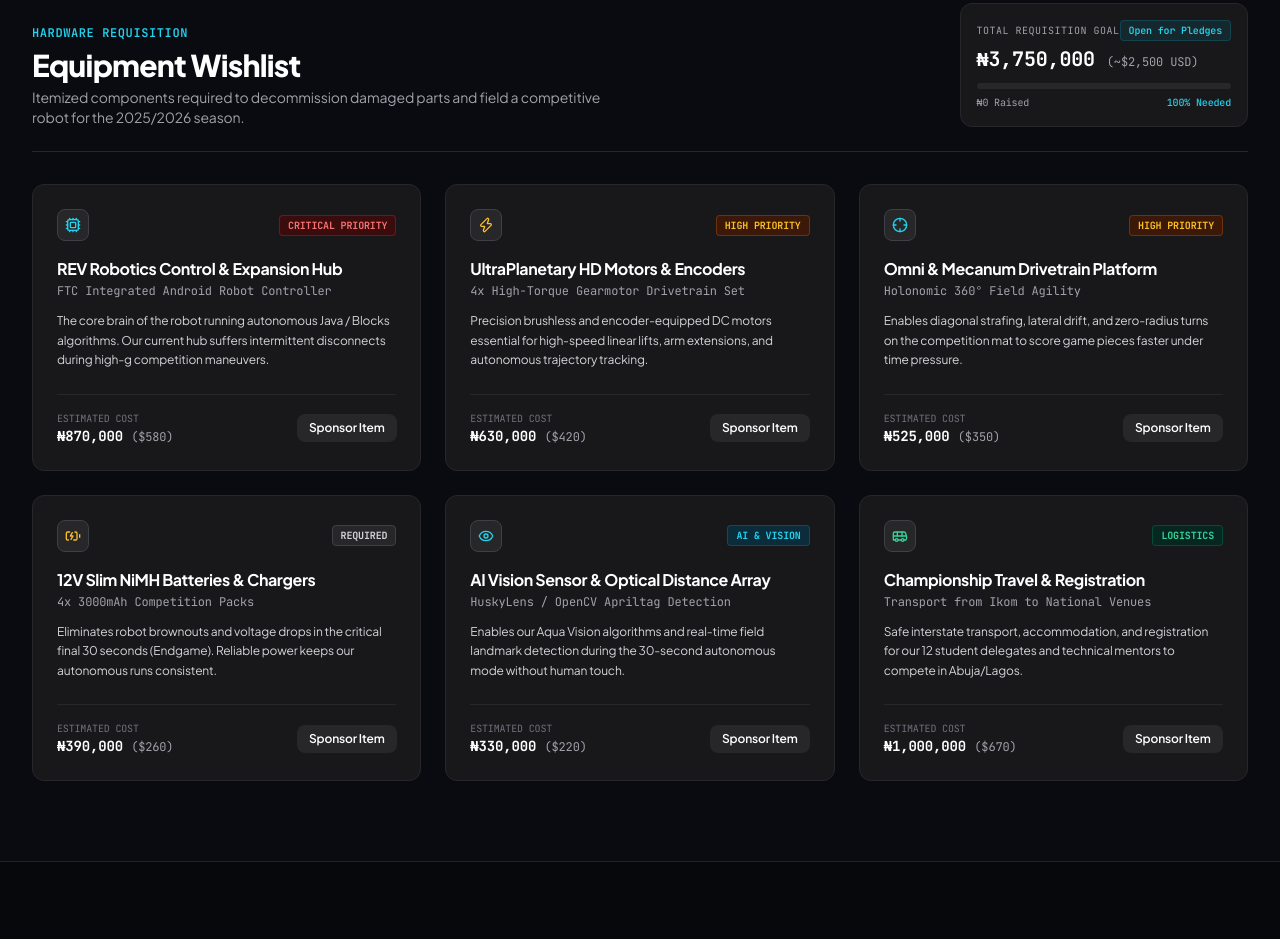
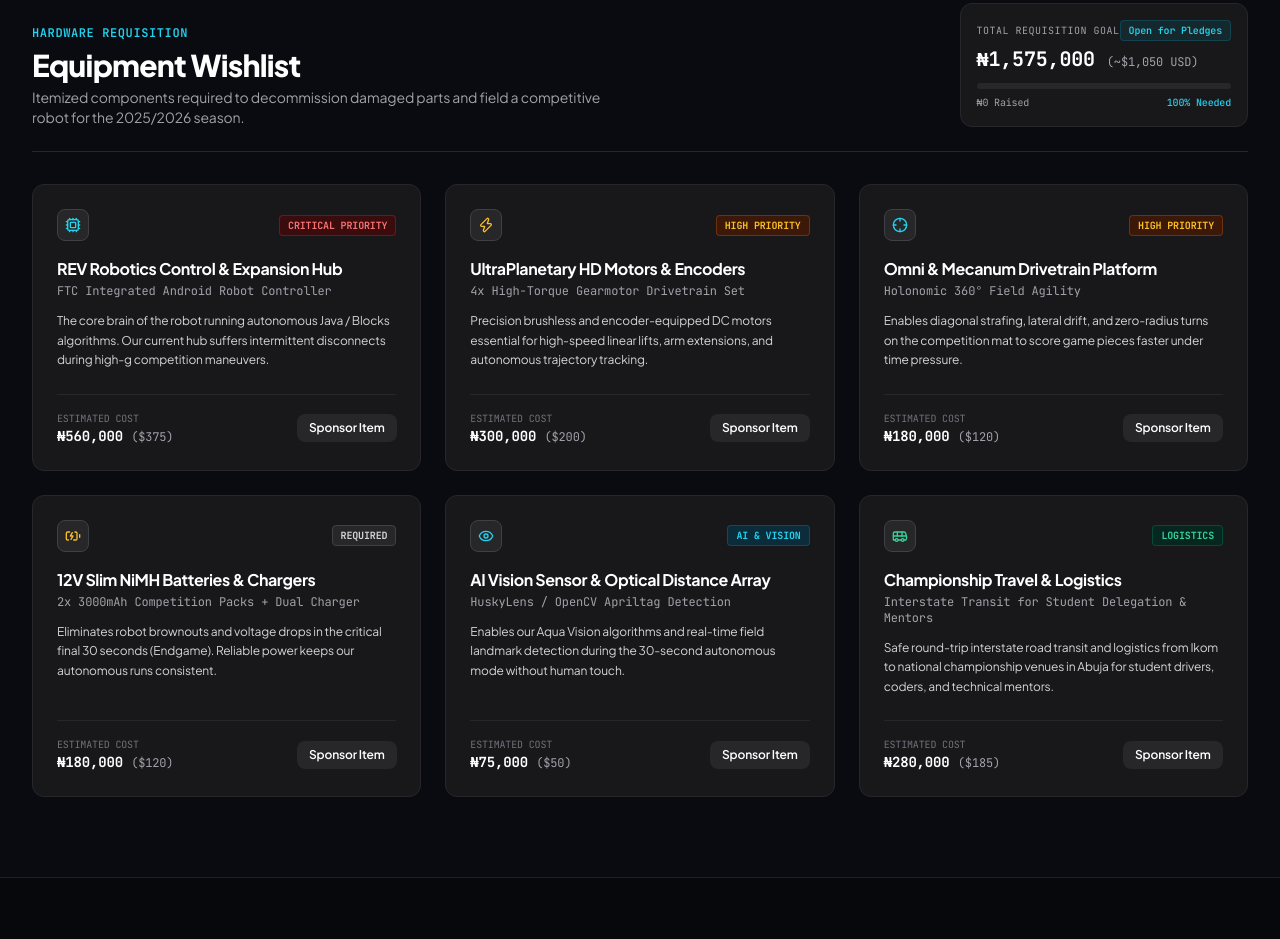
Before and after one commit to Jae3y/team-galaxy-website, a plain HTML site: page index.html in a window 1280 px wide. Shown: the part 944-1883 px from the top of the page. Drawn offline with nearby package versions, Linux system fonts and the light colour scheme.

Commit message:
fix(wishlist): calibrate hardware and travel figures to realistic 2026 market rates

```diff
--- a/index.html
+++ b/index.html
@@ -269,7 +269,7 @@
               <span class="text-[10px] font-mono text-zinc-400 uppercase tracking-wider">Total Requisition Goal</span>
               <span class="px-2 py-0.5 rounded text-[10px] font-mono font-semibold bg-cyan-500/10 text-cyan-400 border border-cyan-500/20">Open for Pledges</span>
             </div>
-            <div class="text-xl font-bold font-mono text-white mt-1">₦3,750,000 <span class="text-xs text-zinc-400 font-normal">(~$2,500 USD)</span></div>
+            <div class="text-xl font-bold font-mono text-white mt-1">₦1,575,000 <span class="text-xs text-zinc-400 font-normal">(~$1,050 USD)</span></div>
             <div class="w-full bg-zinc-800 h-1.5 rounded-full mt-2.5 overflow-hidden">
               <div class="bg-cyan-400 h-full rounded-full" style="width: 0%"></div>
             </div>
@@ -303,9 +303,9 @@
             <div class="mt-6 pt-4 border-t border-zinc-800 flex items-center justify-between">
               <div>
                 <span class="text-[10px] font-mono text-zinc-500 uppercase block">Estimated Cost</span>
-                <div class="text-sm font-bold font-mono text-white">₦870,000 <span class="text-xs text-zinc-400 font-normal">($580)</span></div>
+                <div class="text-sm font-bold font-mono text-white">₦560,000 <span class="text-xs text-zinc-400 font-normal">($375)</span></div>
               </div>
-              <button onclick="selectPledgeItem('REV Robotics Control & Expansion Hub', '₦870,000 / $580')" class="action-btn px-3 py-1.5 rounded-lg bg-zinc-800 hover:bg-cyan-500 hover:text-black text-white font-semibold text-xs transition-colors">
+              <button onclick="selectPledgeItem('REV Robotics Control & Expansion Hub', '₦560,000 / $375')" class="action-btn px-3 py-1.5 rounded-lg bg-zinc-800 hover:bg-cyan-500 hover:text-black text-white font-semibold text-xs transition-colors">
                 Sponsor Item
               </button>
             </div>
@@ -331,9 +331,9 @@
             <div class="mt-6 pt-4 border-t border-zinc-800 flex items-center justify-between">
               <div>
                 <span class="text-[10px] font-mono text-zinc-500 uppercase block">Estimated Cost</span>
-                <div class="text-sm font-bold font-mono text-white">₦630,000 <span class="text-xs text-zinc-400 font-normal">($420)</span></div>
+                <div class="text-sm font-bold font-mono text-white">₦300,000 <span class="text-xs text-zinc-400 font-normal">($200)</span></div>
               </div>
-              <button onclick="selectPledgeItem('UltraPlanetary HD Motors & Encoders', '₦630,000 / $420')" class="action-btn px-3 py-1.5 rounded-lg bg-zinc-800 hover:bg-cyan-500 hover:text-black text-white font-semibold text-xs transition-colors">
+              <button onclick="selectPledgeItem('UltraPlanetary HD Motors & Encoders', '₦300,000 / $200')" class="action-btn px-3 py-1.5 rounded-lg bg-zinc-800 hover:bg-cyan-500 hover:text-black text-white font-semibold text-xs transition-colors">
                 Sponsor Item
               </button>
             </div>
@@ -359,9 +359,9 @@
             <div class="mt-6 pt-4 border-t border-zinc-800 flex items-center justify-between">
               <div>
                 <span class="text-[10px] font-mono text-zinc-500 uppercase block">Estimated Cost</span>
-                <div class="text-sm font-bold font-mono text-white">₦525,000 <span class="text-xs text-zinc-400 font-normal">($350)</span></div>
+                <div class="text-sm font-bold font-mono text-white">₦180,000 <span class="text-xs text-zinc-400 font-normal">($120)</span></div>
               </div>
-              <button onclick="selectPledgeItem('Omni & Mecanum Drivetrain Platform', '₦525,000 / $350')" class="action-btn px-3 py-1.5 rounded-lg bg-zinc-800 hover:bg-cyan-500 hover:text-black text-white font-semibold text-xs transition-colors">
+              <button onclick="selectPledgeItem('Omni & Mecanum Drivetrain Platform', '₦180,000 / $120')" class="action-btn px-3 py-1.5 rounded-lg bg-zinc-800 hover:bg-cyan-500 hover:text-black text-white font-semibold text-xs transition-colors">
                 Sponsor Item
               </button>
             </div>
@@ -379,7 +379,7 @@
                 </span>
               </div>
               <h3 class="text-base font-bold text-white mt-4">12V Slim NiMH Batteries & Chargers</h3>
-              <div class="text-xs font-mono text-zinc-400 mt-0.5">4x 3000mAh Competition Packs</div>
+              <div class="text-xs font-mono text-zinc-400 mt-0.5">2x 3000mAh Competition Packs + Dual Charger</div>
               <p class="text-xs text-zinc-300 mt-3 leading-relaxed">
                 Eliminates robot brownouts and voltage drops in the critical final 30 seconds (Endgame). Reliable power keeps our autonomous runs consistent.
               </p>
@@ -387,9 +387,9 @@
             <div class="mt-6 pt-4 border-t border-zinc-800 flex items-center justify-between">
               <div>
                 <span class="text-[10px] font-mono text-zinc-500 uppercase block">Estimated Cost</span>
-                <div class="text-sm font-bold font-mono text-white">₦390,000 <span class="text-xs text-zinc-400 font-normal">($260)</span></div>
+                <div class="text-sm font-bold font-mono text-white">₦180,000 <span class="text-xs text-zinc-400 font-normal">($120)</span></div>
               </div>
-              <button onclick="selectPledgeItem('12V Slim NiMH Batteries & Chargers', '₦390,000 / $260')" class="action-btn px-3 py-1.5 rounded-lg bg-zinc-800 hover:bg-cyan-500 hover:text-black text-white font-semibold text-xs transition-colors">
+              <button onclick="selectPledgeItem('12V Slim NiMH Batteries & Chargers', '₦180,000 / $120')" class="action-btn px-3 py-1.5 rounded-lg bg-zinc-800 hover:bg-cyan-500 hover:text-black text-white font-semibold text-xs transition-colors">
                 Sponsor Item
               </button>
             </div>
@@ -415,9 +415,9 @@
             <div class="mt-6 pt-4 border-t border-zinc-800 flex items-center justify-between">
               <div>
                 <span class="text-[10px] font-mono text-zinc-500 uppercase block">Estimated Cost</span>
-                <div class="text-sm font-bold font-mono text-white">₦330,000 <span class="text-xs text-zinc-400 font-normal">($220)</span></div>
+                <div class="text-sm font-bold font-mono text-white">₦75,000 <span class="text-xs text-zinc-400 font-normal">($50)</span></div>
               </div>
-              <button onclick="selectPledgeItem('AI Vision Sensor & Optical Array', '₦330,000 / $220')" class="action-btn px-3 py-1.5 rounded-lg bg-zinc-800 hover:bg-cyan-500 hover:text-black text-white font-semibold text-xs transition-colors">
+              <button onclick="selectPledgeItem('AI Vision Sensor & Optical Array', '₦75,000 / $50')" class="action-btn px-3 py-1.5 rounded-lg bg-zinc-800 hover:bg-cyan-500 hover:text-black text-white font-semibold text-xs transition-colors">
                 Sponsor Item
               </button>
             </div>
@@ -434,18 +434,18 @@
                   Logistics
                 </span>
               </div>
-              <h3 class="text-base font-bold text-white mt-4">Championship Travel & Registration</h3>
-              <div class="text-xs font-mono text-zinc-400 mt-0.5">Transport from Ikom to National Venues</div>
+              <h3 class="text-base font-bold text-white mt-4">Championship Travel & Logistics</h3>
+              <div class="text-xs font-mono text-zinc-400 mt-0.5">Interstate Transit for Student Delegation & Mentors</div>
               <p class="text-xs text-zinc-300 mt-3 leading-relaxed">
-                Safe interstate transport, accommodation, and registration for our 12 student delegates and technical mentors to compete in Abuja/Lagos.
+                Safe round-trip interstate road transit and logistics from Ikom to national championship venues in Abuja for student drivers, coders, and technical mentors.
               </p>
             </div>
             <div class="mt-6 pt-4 border-t border-zinc-800 flex items-center justify-between">
               <div>
                 <span class="text-[10px] font-mono text-zinc-500 uppercase block">Estimated Cost</span>
-                <div class="text-sm font-bold font-mono text-white">₦1,000,000 <span class="text-xs text-zinc-400 font-normal">($670)</span></div>
+                <div class="text-sm font-bold font-mono text-white">₦280,000 <span class="text-xs text-zinc-400 font-normal">($185)</span></div>
               </div>
-              <button onclick="selectPledgeItem('Championship Travel & Registration', '₦1,000,000 / $670')" class="action-btn px-3 py-1.5 rounded-lg bg-zinc-800 hover:bg-cyan-500 hover:text-black text-white font-semibold text-xs transition-colors">
+              <button onclick="selectPledgeItem('Championship Travel & Logistics', '₦280,000 / $185')" class="action-btn px-3 py-1.5 rounded-lg bg-zinc-800 hover:bg-cyan-500 hover:text-black text-white font-semibold text-xs transition-colors">
                 Sponsor Item
               </button>
             </div>
```
